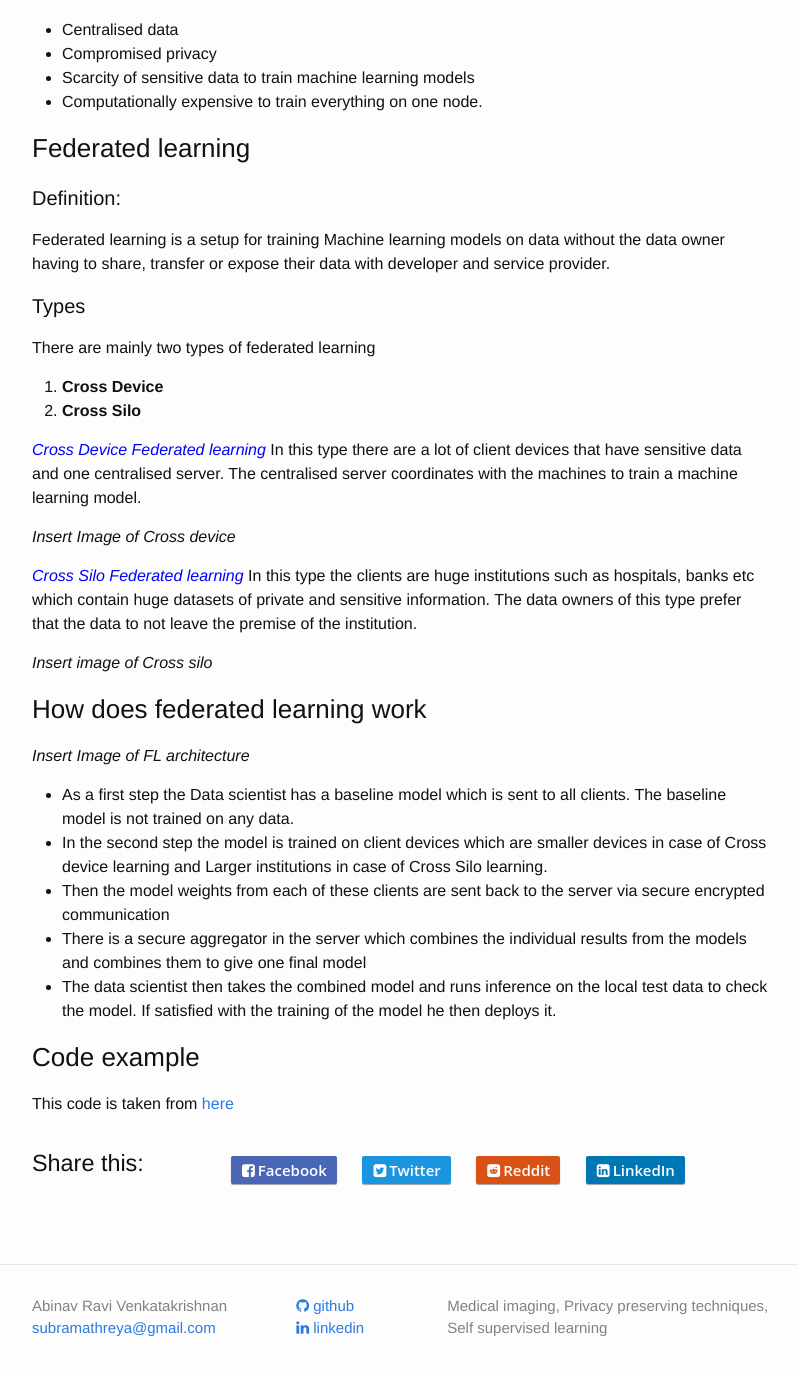
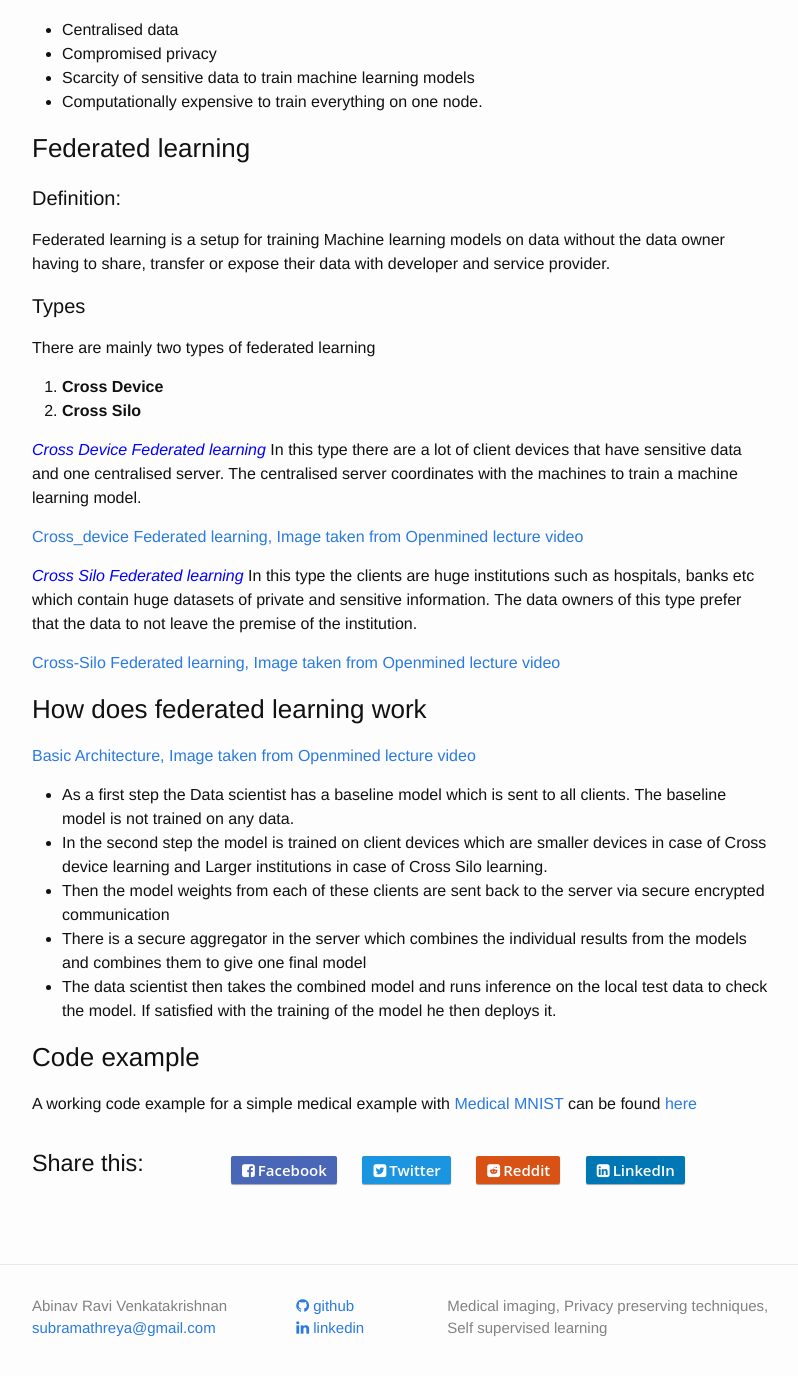
Before and after one commit to AbinavRavi/AbinavRavi.github.io, a Jekyll site: the page built from _posts/2021-03-21-FL-OM.markdown, in a window 1280 px wide and 1400 px high, scrolled down 617 px. Shown: the top 1376 px of the window, without its empty margins (238-1036 px from the left). Built offline with Jekyll 4.4.1, drawn with Linux system fonts in a browser that asks for light colours; nearby versions of some CDN libraries; comment, search, counter and statistics services are not loaded.

Commit message:
Federated learning post is complete

```diff
--- a/_posts/2021-03-21-FL-OM.markdown
+++ b/_posts/2021-03-21-FL-OM.markdown
@@ -35,16 +35,16 @@ There are mainly two types of federated learning
 <span style="color:blue">*Cross Device Federated learning*</span>
 In this type there are a lot of client devices that have sensitive data and one centralised server. The centralised server coordinates with the machines to train a machine learning model.
 
- *Insert Image of Cross device*
+ [Cross_device Federated learning, Image taken from Openmined lecture video](assets/FL/cross-device.png)
 
 <span style="color:blue">*Cross Silo Federated learning*</span>
 In this type the clients are huge institutions such as hospitals, banks etc which contain huge datasets of private and sensitive information. The data owners of this type prefer that the data to not leave the premise of the institution.
 
-*Insert image of Cross silo*
+[Cross-Silo Federated learning, Image taken from Openmined lecture video](assets/FL/Architecture.png)
 
 ### How does federated learning work
 
-*Insert Image of FL architecture*
+[Basic Architecture, Image taken from Openmined lecture video](assets/FL/Architecture.png)
 
 - As a first step the Data scientist has a baseline model which is sent to all clients. The baseline model is not trained on any data.
 - In the second step the model is trained on client devices which are smaller devices in case of Cross device learning and Larger institutions in case of Cross Silo learning.
@@ -54,4 +54,4 @@ In this type the clients are huge institutions such as hospitals, banks etc whic
 
 ### Code example
 
-This code is taken from [here](https://github.com/OpenMined/courses/tree/foundations-of-private-computation/federated-learning)
+A working code example for a simple medical example with [Medical MNIST](https://www.kaggle.com/andrewmvd/medical-mnist) can be found [here](https://github.com/AbinavRavi/Federated-learning-MI)
```
Also changed, not shown: assets/FL/Architecture.png (added), assets/FL/cross-device.png (added), assets/FL/cross-silo.png (added).
